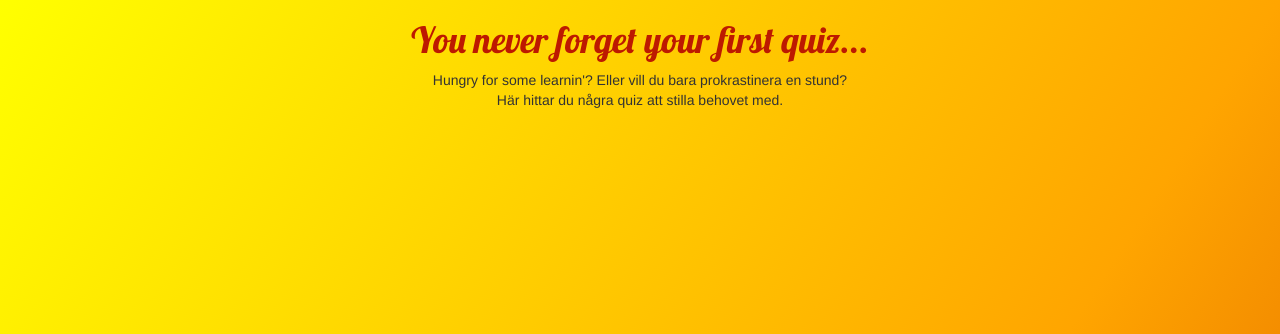
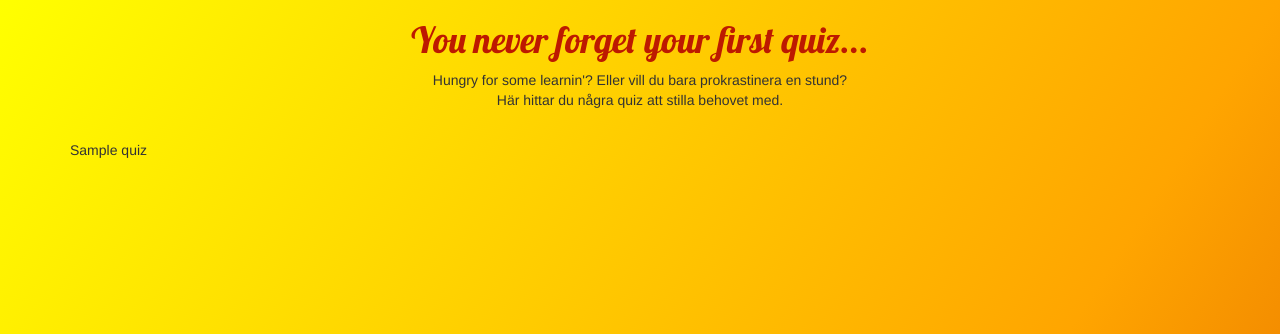
Before and after one commit to pellenfant/quizproject, a Django app: template quiz/templates/quiz/start.html in a window 1280 px wide. Shown: the top 334 px of the page. Run offline with Django 3.2, Linux system fonts and the light colour scheme; the template is opened without the code that fills it: most values are stand-ins (such as "Sample title", 1, 10 or a date in 2020); some libraries are stand-ins or nearby versions.

Commit message:
Ändrat definitionen av startpage, lagt in listan över quiz på startsidan

```diff
--- a/quiz/templates/quiz/start.html
+++ b/quiz/templates/quiz/start.html
@@ -17,8 +17,15 @@
 			<div class="col-md-12">
 				<h1 class="frontpageheader">You never forget your first quiz...</h1>
 				<p class="centertext"> Hungry for some learnin'? Eller vill du bara  prokrastinera en stund? <br> Här hittar du några quiz att stilla behovet med. </p>
+				<br>
+
 			</div>
 		</div>
+	</div>
+	<div class="container">
+	{% for quiz in quizzes %}
+		<p> {{ quiz.name }}</p>
+	{% endfor %}
 	</div>
 	<div class="footer"> </div>
 </body>
--- a/quiz/views.py
+++ b/quiz/views.py
@@ -26,7 +26,10 @@ quizzes = [
 
 # Create your views here.
 def startpage(request):
-	return render(request,"quiz/start.html")
+	context = {
+		"quizzes":quizzes,
+	}
+	return render(request,"quiz/start.html", context)
 def quiz(request):
 	return render(request, "quiz/quiz.html")
 def question(request):
```
